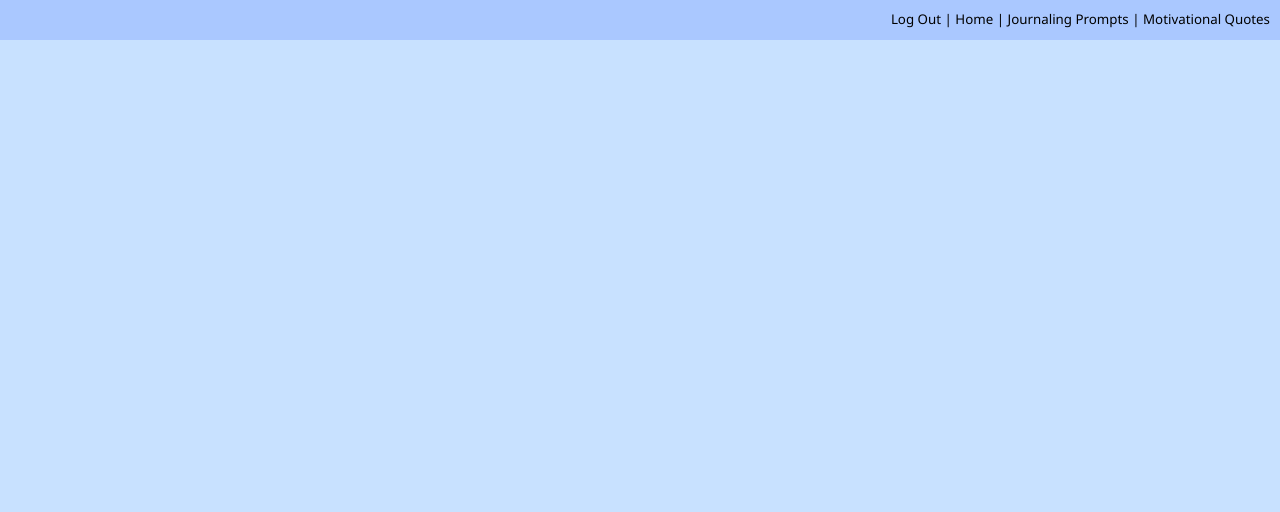
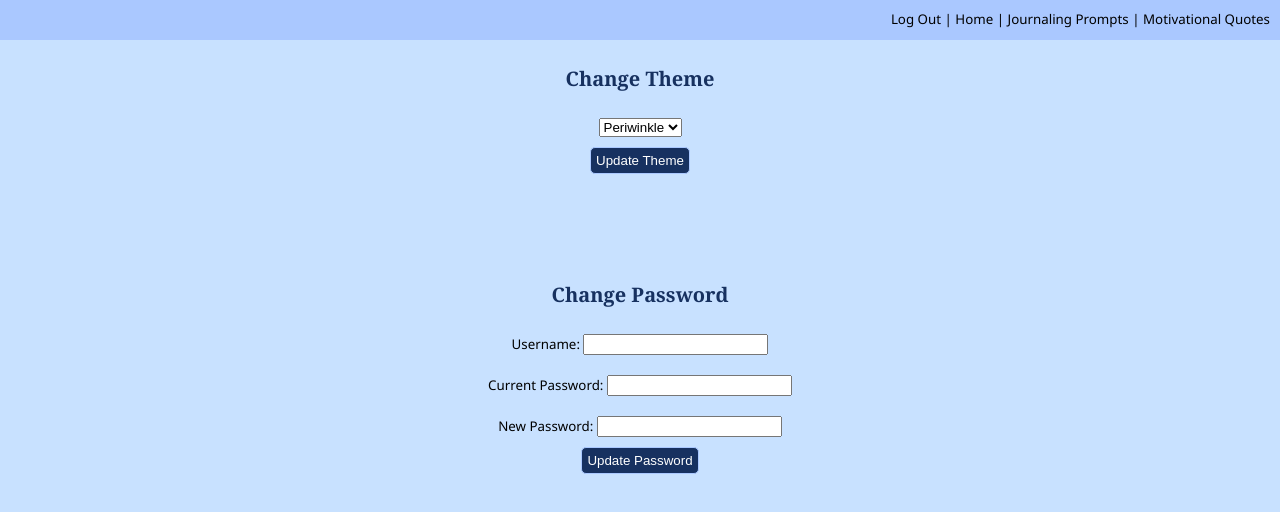
Before and after one commit to emilyandresen/CPSC332Project, a plain HTML site: page docs/settings.html in a window 1280 px wide. Drawn offline with nearby package versions, Linux system fonts and the light colour scheme.

Commit message:
progress on settings functionality

```diff
--- a/docs/my-styles.css
+++ b/docs/my-styles.css
@@ -1,8 +1,39 @@
+:root {
+    --light-periwinkle: rgb(200, 225, 255);
+    --medium-periwinkle: rgb(170, 200, 255);
+    --dark-periwinkle: rgb(23, 49, 96);
+
+    --light-sage: rgb(178, 188, 138);
+    --medium-sage: rgb(150, 154, 110);
+    --dark-sage: rgb(91, 95, 58);
+
+    --light-forest: rgb(185, 226, 204);
+    --medium-forest: rgb(82, 195, 138);
+    --dark-forest: rgb(6, 58, 32);
+
+    --light-rose: rgb(238, 203, 221);
+    --medium-rose: rgb(209, 146, 178);
+    --dark-rose: rgb(103, 23, 63);
+
+    --light-mustard: rgb(241, 233, 188);
+    --medium-mustard: rgb(223, 198, 59);
+    --dark-mustard: rgb(151, 128, 1);
+
+    --light-lavender: rgb(230, 230, 250);
+    --medium-lavender: rgb(183, 178, 220);
+    --dark-lavender: rgb(85, 64, 118);
+
+    --light-grayscale: rgb(211, 211, 211);
+    --medium-grayscale: rgb(128, 128, 128);
+    --dark-grayscale: rgb(66, 66, 66);
+
+    --light-color: var(--light-periwinkle);
+    --medium-color: var(--medium-periwinkle);
+    --dark-color: var(--dark-periwinkle);
+}
 
 body {
-            /* EXTRA CREDIT special effect  */
-            background:rgb(200, 225, 255);
-            /* EXTRA CREDIT custom font */
+    background: var(--light-color);
     font-family: 'Segoe UI';
     font-size: 10pt;
 }
@@ -12,18 +43,12 @@
     text-align: center;
 }
 h1, h2 {
-            color: rgb(0, 0, 100);
-            /* EXTRA CREDIT custom font */
-            /* https://www.fotor.com/blog/font-style-guide/ */
-            /* Both Segoe UI and Cambria are both easy to read and modern. Cambria's
-            serifs draw additional attention, which is good for headers. By contrast,
-            Segoe UI is sans-serif, which makes is sleek and straightforward for the
-            body of the text.*/
+    color: var(--dark-color);
     font-family: "Cambria";
     font-weight: bolder;
 }
-        h3, caption {
-            color: rgb(0, 0, 100);
+h3 {
+    color: var(--dark-color);
     font-family: "Cambria";
     font-weight: normal;
     font-size: medium;
@@ -34,7 +59,7 @@
     top: 0px;
     right: 0px;
     padding: 10px;
-            background-color: rgb(170, 200, 255);
+    background-color: var(--medium-color);
     width: 100%;
     height: 20px;
 }
@@ -47,7 +72,6 @@
 a {
     color: unset;
     text-decoration: unset;
-
 }
 .main {
     margin-bottom: 100px;
@@ -63,7 +87,7 @@
     padding: 3px;
 }
 tr:nth-child(even) {
-            background-color: rgb(170, 200, 255);
+    background-color: var(--medium-color);
 }
 ol {
     list-style-type: decimal;
@@ -76,16 +100,10 @@
     text-align: left;
     list-style-type: circle;
 }
-        img {
-            margin: 5px;
-            width: 90%;
-            border: 3px solid rgb(50, 75, 180);
-            border-radius: 10%;
-            max-width: 600px;
-        }
 .button {
-            border: 1pt solid black;
-            background-color: rgb(170, 200, 255);
+    border: 1pt solid var(--medium-color);
+    background-color: var(--dark-color);
+    color: white;
     padding: 5px;
     border-radius: 5px;
 }
@@ -94,3 +112,9 @@
     color: gray;
     font-style: italic;
 }
+
+div .radios {
+    padding: 0px;
+    margin: 0px;
+    text-align: left;
+}
--- a/docs/settings.html
+++ b/docs/settings.html
@@ -6,6 +6,50 @@
     <meta name="viewport" content="width=device-width, initial-scale=1.0">
     <title>Settings</title>
     <link href="my-styles.css" rel="stylesheet">
+    </style>
+    <script src="https://code.jquery.com/jquery-3.6.1.min.js" integrity="sha256-o88AwQnZB+VDvE9tvIXrMQaPlFFSUTR+nldQm1LuPXQ=" crossorigin="anonymous"></script>
+    <style>
+        :root {
+            --light-periwinkle: rgb(200, 225, 255);
+            --medium-periwinkle: rgb(170, 200, 255);
+            --dark-periwinkle: rgb(23, 49, 96);
+
+            --light-sage: rgb(178, 188, 138);
+            --medium-sage: rgb(150, 154, 110);
+            --dark-sage: rgb(91, 95, 58);
+
+            --light-forest: rgb(185, 226, 204);
+            --medium-forest: rgb(82, 195, 138);
+            --dark-forest: rgb(6, 58, 32);
+
+            --light-rose: rgb(238, 203, 221);
+            --medium-rose: rgb(209, 146, 178);
+            --dark-rose: rgb(103, 23, 63);
+
+            --light-mustard: rgb(241, 233, 188);
+            --medium-mustard: rgb(223, 198, 59);
+            --dark-mustard: rgb(151, 128, 1);
+
+            --light-lavender: rgb(230, 230, 250);
+            --medium-lavender: rgb(183, 178, 220);
+            --dark-lavender: rgb(85, 64, 118);
+
+            --light-grayscale: rgb(211, 211, 211);
+            --medium-grayscale: rgb(128, 128, 128);
+            --dark-grayscale: rgb(66, 66, 66);
+
+            --light-color: var(--light-periwinkle);
+            --medium-color: var(--medium-periwinkle);
+            --dark-color: var(--dark-periwinkle);
+        }
+    </style>
+    <script>
+        $(document).ready(function() {
+            $("#color-button").on("click", function() {
+
+            })
+        });
+    </script>
 </head>
 <body>
     <nav>
@@ -17,5 +61,40 @@
         |
         <a href="quotes.html">Motivational Quotes</a>
     </nav>
+    <div class="main">
+        <h2>Change Theme</h2>
+        <form>
+            <div>
+                <select name="color">
+                    <option value="periwinkle">Periwinkle</option>
+                    <option value="sage">Sage</option>
+                    <option value="forest">Forest</option>
+                    <option value="rose">Rose</option>
+                    <option value="mustard">Mustard</option>
+                    <option value="lavender">Lavender</option>
+                    <option value="grayscale">Grayscale</option>
+                </select>
+            </div>
+            <input class="button" type="button" name="color-button" id="color-button" value="Update Theme">
+        </form>
+    </div>
+    <div>
+        <h2>Change Password</h2>
+        <form>
+            <div>
+                <label for="user">Username: </label>
+                <input name="user" id="user" type="text" required>
+            </div>
+            <div>
+                <label for="old-password">Current Password:</label>
+                <input name="old-password" id="old-password" type="password" required>
+            </div>
+            <div>
+                <label for="new-password">New Password:</label>
+                <input name="new-password" id="new-password" type="password" required>
+            </div>
+            <input class="button" type="submit" value="Update Password">
+        </form>
+    </div>
 </body>
 </html>
```
Lines whose indentation alone changed are shown as unchanged.
